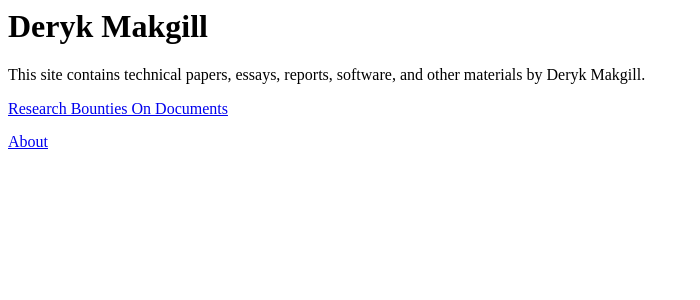
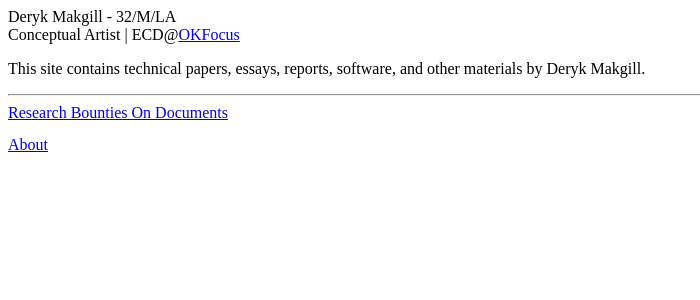
Before and after one commit to derykmakgill/website, a Jekyll site: the page built from index.md, in a window 1280 px wide. Shown: the top 300 px of the page, without its empty margins (0-700 px from the left). Built offline with Jekyll 4.4.1, drawn with Linux system fonts in a browser that asks for light colours; our own code applies the rules of GitHub Pages for plain Markdown files.

Commit message:
Update index.md

```diff
--- a/index.md
+++ b/index.md
@@ -2,9 +2,11 @@
 layout: default
 ---
 
-# Deryk Makgill
+<div class="text-links">Deryk Makgill - 32/M/LA <br> Conceptual Artist | ECD@<a href="http://okfoc.us" data="forward thinking creative agency">OKFocus</a></div>
 
 This site contains technical papers, essays, reports, software, and other materials by Deryk Makgill.
+
+---
 
 <div class=par>
   <div><div class="pd"><a href="/research-bounties.html">Research Bounties On Documents</a></div> </div>
```
